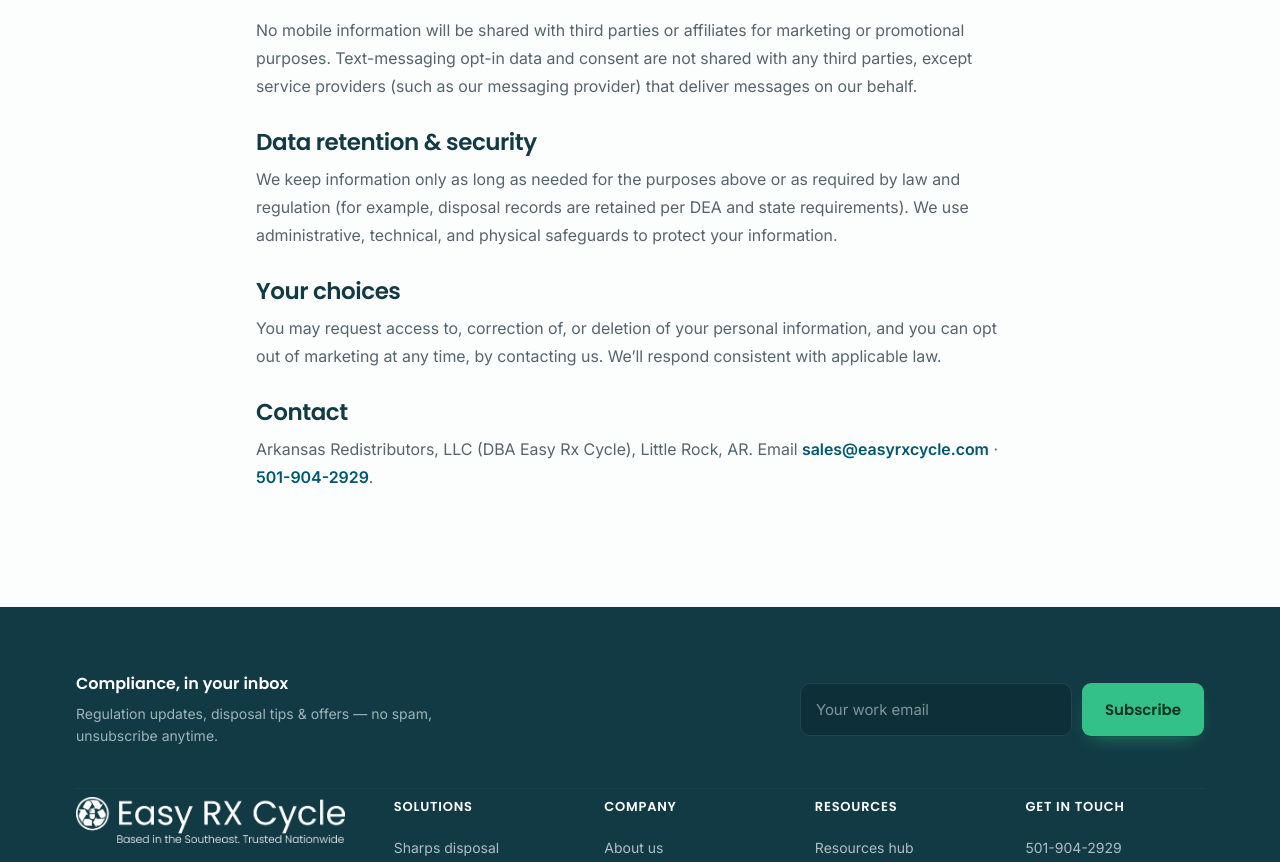
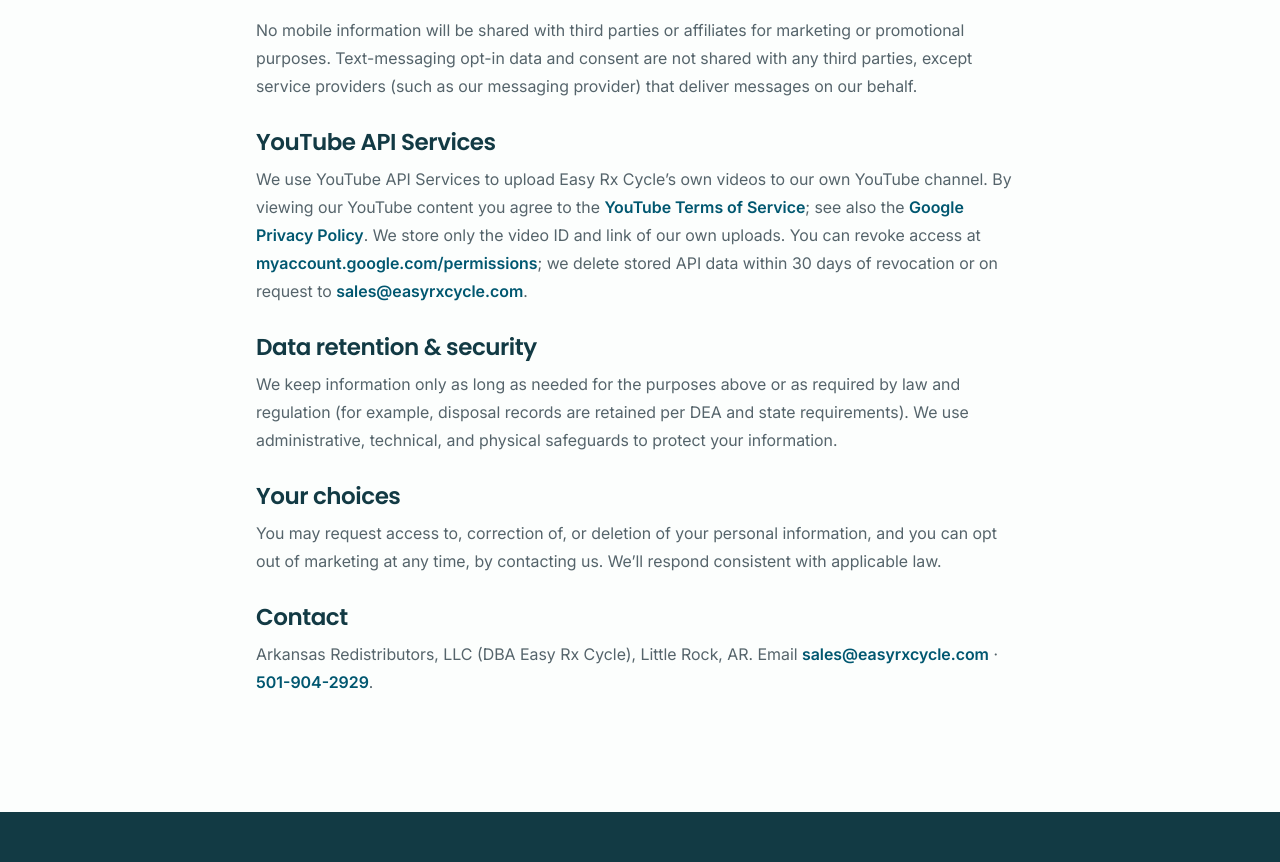
Before and after one commit to wsdoxey4/EasyRxCycle-Website, a Next.js app: page /privacy in a window 1280 px wide. Shown: the part 2042-2904 px from the top of the page. Built offline with nearby package versions, Linux system fonts and the light colour scheme; no server answers.

Commit message:
Privacy policy: YouTube API Services section (required for YouTube API audit)
Co-Authored-By: Claude Opus 5.5 <noreply@anthropic.com>

```diff
--- a/app/privacy/page.tsx
+++ b/app/privacy/page.tsx
@@ -47,6 +47,9 @@ export default function Page() {
       <p>If you check the texting box on our quote form, we may send text messages to the number you provide about your quote, orders and account. Message frequency varies, and message and data rates may apply. Reply <strong>STOP</strong> to opt out at any time or <strong>HELP</strong> for help, or contact us at <a href={`tel:${SITE.phone}`}>{SITE.phoneDisplay}</a>. Consent to receive texts is not a condition of purchase.</p>
       <p>No mobile information will be shared with third parties or affiliates for marketing or promotional purposes. Text-messaging opt-in data and consent are not shared with any third parties, except service providers (such as our messaging provider) that deliver messages on our behalf.</p>
 
+      <h2>YouTube API Services</h2>
+      <p>We use YouTube API Services to upload {SITE.name}&rsquo;s own videos to our own YouTube channel. By viewing our YouTube content you agree to the <a href="https://www.youtube.com/t/terms" target="_blank" rel="noopener">YouTube Terms of Service</a>; see also the <a href="https://policies.google.com/privacy" target="_blank" rel="noopener">Google Privacy Policy</a>. We store only the video ID and link of our own uploads. You can revoke access at <a href="https://myaccount.google.com/permissions" target="_blank" rel="noopener">myaccount.google.com/permissions</a>; we delete stored API data within 30 days of revocation or on request to <a href={`mailto:${SITE.email}`}>{SITE.email}</a>.</p>
+
       <h2>Data retention &amp; security</h2>
       <p>We keep information only as long as needed for the purposes above or as required by law and regulation (for example, disposal records are retained per DEA and state requirements). We use administrative, technical, and physical safeguards to protect your information.</p>
 
```
